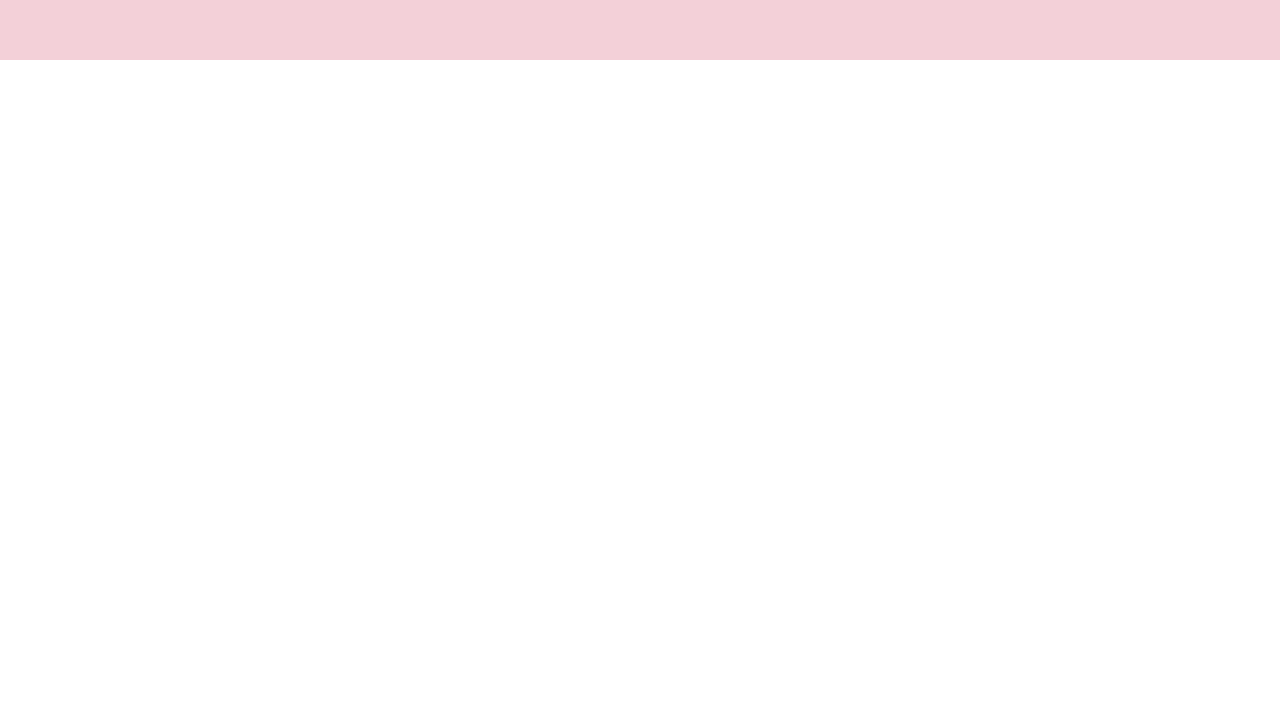
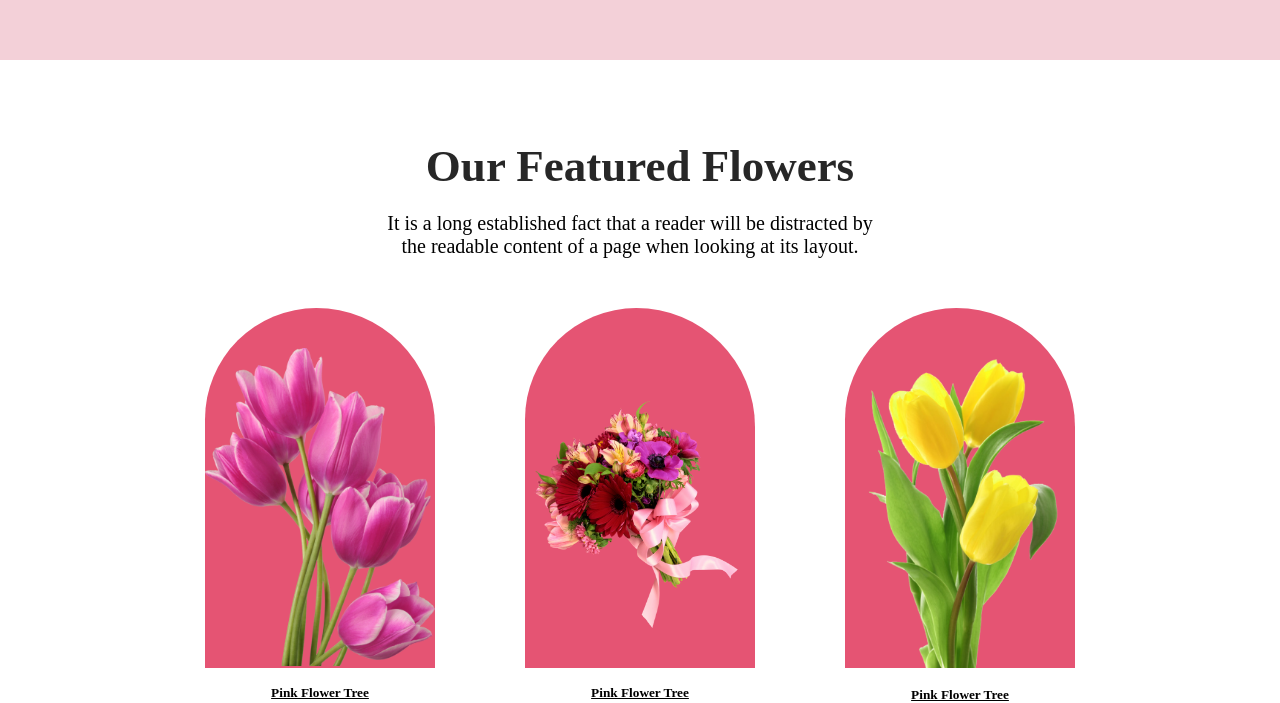
Before and after one commit to Monshi123/assignment-1, a plain HTML site: page index.html in a window 1280 px wide. Shown: the part 2770-3473 px from the top of the page. Before the commit the page ends 2830 px from the top, so only its background shows below. Drawn offline with Linux system fonts and the light colour scheme.

Commit message:
my assignment1

```diff
--- a/css/style.css
+++ b/css/style.css
@@ -159,3 +159,77 @@
     border-radius: 5px;
     margin-right: 10px;
 }
+/* section four start */
+.section4{
+    width: 100%;
+}
+.featured-flowers-text{
+    margin-top: 80px;
+    text-align: center;
+}
+.featured-flowers-text h1{
+    font-size: 45px;
+    font-weight: bold;
+    color: #272727;
+}
+.featured-flowers-text p{
+    width: 500px;
+    font-size: 20px;
+    padding-left: 380px;
+    margin-top: 20px;
+}
+.featured-flowers-list{
+    display: flex;
+    justify-content: center;
+    align-items: center;
+    gap: 90px;
+    margin-top: 50px;
+}
+.featured-flowers-list-box1{
+    width: 230px;
+    height: 360px;
+    border: none;
+    background-color: #E55473;
+    border-radius: 300px 320px 0px 0px;
+}
+.featured-flowers-list-box1 img{
+    width: 100%;
+    padding-top: 40px;
+}
+.featured-flowers-list-box1 h5{
+    margin-top: 15px;
+    text-align: center;
+    text-decoration: underline;
+}
+.featured-flowers-list-box2{
+    width: 230px;
+    height: 360px;
+    border: none;
+    background-color: #E55473;
+    border-radius: 300px 320px 0px 0px;
+}
+.featured-flowers-list-box2 img{
+    width: 100%;
+    padding-top: 90px;
+}
+.featured-flowers-list-box2 h5{
+    margin-top: 53px;
+    text-align: center;
+    text-decoration: underline;
+}
+.featured-flowers-list-box3{
+    width: 230px;
+    height: 360px;
+    border: none;
+    background-color: #E55473;
+    border-radius: 300px 320px 0px 0px;
+}
+.featured-flowers-list-box3 img{
+    width: 100%;
+    padding-top: 15px;
+}
+.featured-flowers-list-box3 h5{
+    text-align: center;
+    margin-top: 15px;
+    text-decoration: underline;
+}
--- a/index.html
+++ b/index.html
@@ -66,6 +66,29 @@
                 </div>
             </div>
         </section>
+    <!-- Section four Start -->
+        <section class="section4">
+            <div class="featured-flowers-container">
+                <div class="featured-flowers-text">
+                    <h1>Our Featured Flowers</h1>
+                    <p>It is a long established fact that a reader will be distracted by the readable content of a page when looking at its layout.</p>
+                </div>
+                <div class="featured-flowers-list">
+                    <div class="featured-flowers-list-box1">
+                        <img src="asset/pngwing 6.png" alt="">
+                        <h5>Pink Flower Tree</h5>
+                    </div>
+                    <div class="featured-flowers-list-box2">
+                        <img src="asset/pngwing 5.png" alt="">
+                        <h5>Pink Flower Tree</h5>
+                    </div>
+                    <div class="featured-flowers-list-box3">
+                        <img class="photo-3" src="asset/pngwing 7.png" alt="">
+                        <h5>Pink Flower Tree</h5>
+                    </div>
+                </div>
+            </div>
+        </section>
     </main>
     <footer>
 
```
